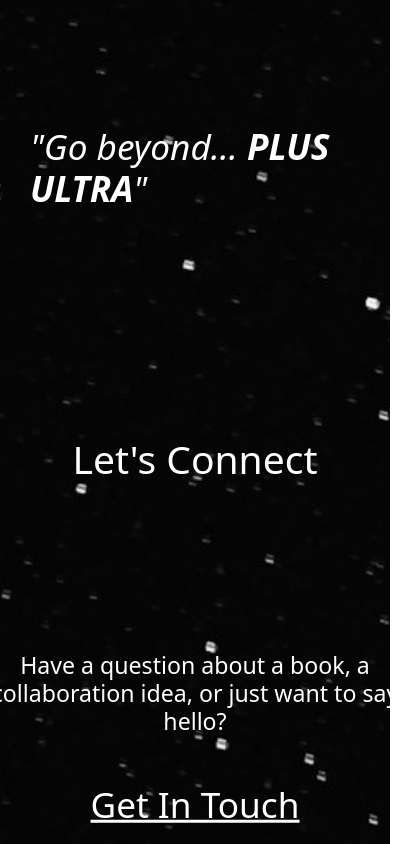
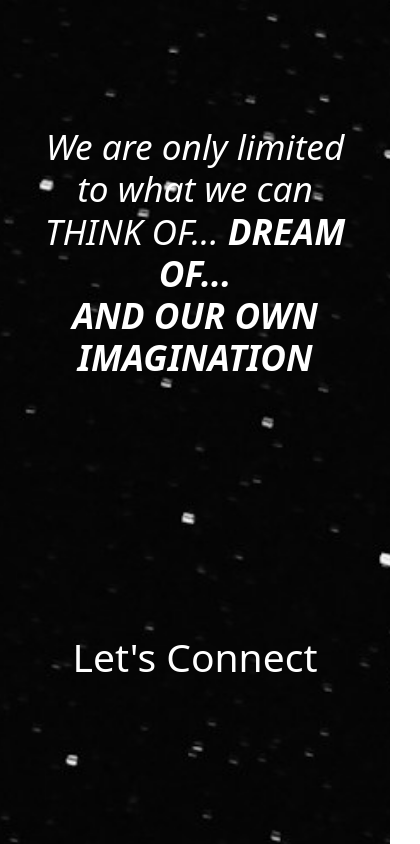
Before and after one commit to K1dC0d3/Speedy-s-Site, a website: page public/index.html in a window 390 px wide. Shown: the part 6421-7265 px from the top of the page, 420 px wide, since content can reach past the window. Drawn offline with nearby package versions, Linux system fonts and the light colour scheme.

Commit message:
dumb bugs

```diff
--- a/public/css/index.css
+++ b/public/css/index.css
@@ -21,7 +21,7 @@ li:active {
 
 body {
   margin: 0;
-  overflow-x: hidden;
+  overflow-x: hidden !important;
 }
 
 img {
@@ -448,4 +448,9 @@ p.abt-desc {
   section#about-author img:first-of-type {
     width: 85%;
   }
+
+  section#contact {
+    min-height: 100dvh;
+    justify-content: space-evenly;
+  }
 }
--- a/public/index.html
+++ b/public/index.html
@@ -150,12 +150,15 @@
         <img class="hidden" style="transition-delay: 1s;" src="./assets/IMG-20260719-WA0071.jpg" alt="">
       </div>
 
-      <h2 class="fst-italic mt-5">"Go beyond... <strong>PLUS ULTRA</strong>"</h2>
+      <h2 class="fst-italic mt-5 text-center">We are only limited to what we can<br>THINK OF... <strong>DREAM OF...<br>
+          AND
+          OUR OWN
+          IMAGINATION</strong></h2>
     </section>
-    <section class="d-flex flex-column align-items-center hidden pb-5" style="padding-top: 20vh">
+    <section id="contact" class="d-flex flex-column align-items-center hidden pb-5" style="padding-top: 20vh">
       <h1 style="margin-bottom: 20vh; font-size: 10vmin">Let's Connect</h1>
 
-      <h3 style="width: 450px;" class="text-center mb-5 hidden">Have a question about a book,
+      <h3 style="max-width: 450px;" class="text-center mb-5 hidden">Have a question about a book,
         a collaboration idea, or just
         want to say hello?</h3>
 
```
